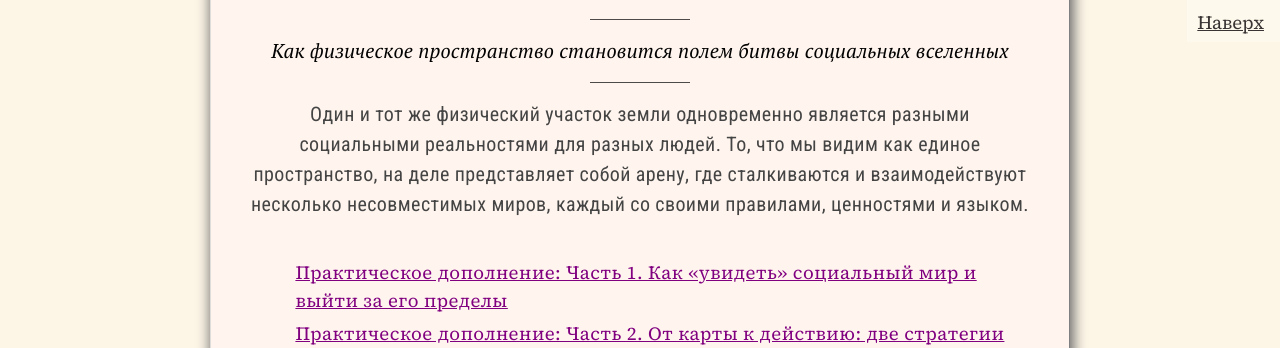
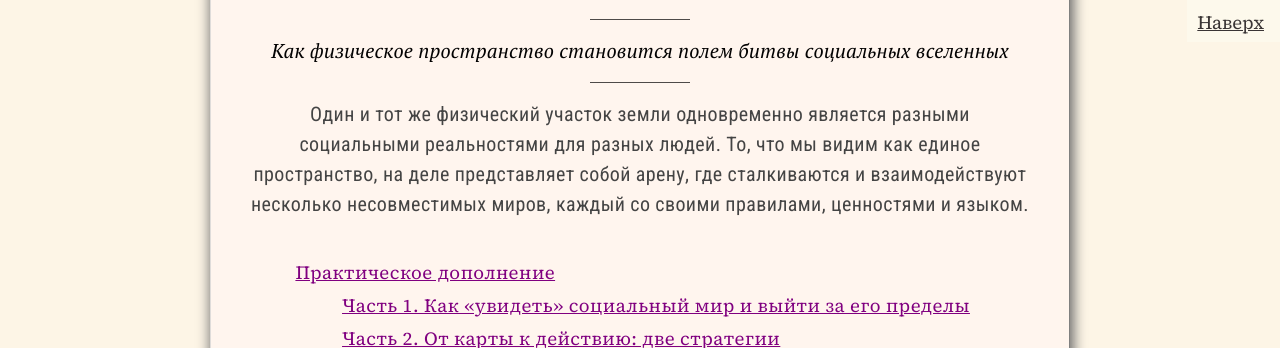
Before and after one commit to SergSi/land-use-art, a Jekyll site: the page built from _posts/2025-12-12-mir.md, in a window 1280 px wide and 900 px high, scrolled down 326 px, cut to the strip 0-348 px from the top of the window. Built offline with Jekyll 4.4.1, drawn with Linux system fonts in a browser that asks for light colours; some web fonts are replaced; some of the changed text lies outside the part shown.

Commit message:
Update 2025-12-12-mir.md

```diff
--- a/_posts/2025-12-12-mir.md
+++ b/_posts/2025-12-12-mir.md
@@ -39,7 +39,9 @@ class: article
 
 ---
 
-### Практическое дополнение: Часть 1. Как «увидеть» социальный мир и выйти за его пределы
+## Практическое дополнение
+
+### Часть 1. Как «увидеть» социальный мир и выйти за его пределы
 
 Теория кажется абстрактной, пока не попробуешь её на деле. Она — как карта, которая превращает хаос споров и непонимания в понятную территорию. Вот как начать ею пользоваться прямо сейчас.
 
@@ -77,7 +79,7 @@ class: article
 
 *Ищите «общий объект».* Это физическая вещь или идея, которая может иметь ценность в разных мирах. Вы не меняете миры кардинально, но находите точку, где их интересы могут, хотя бы временно, совпасть.
 
-### Практическое дополнение: Часть 2. От карты к действию: две стратегии
+### Часть 2. От карты к действию: две стратегии
 
 Итак, вы научились видеть структуру конфликта и даже переводить между мирами. Что дальше? Как не просто понимать, но и влиять на реальность? В зависимости от ваших сил и целей, вы можете выбрать одну из двух принципиальных стратегий.
 
```
